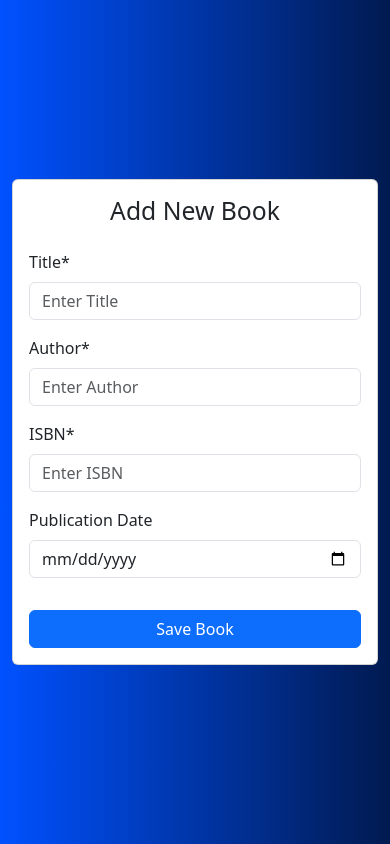
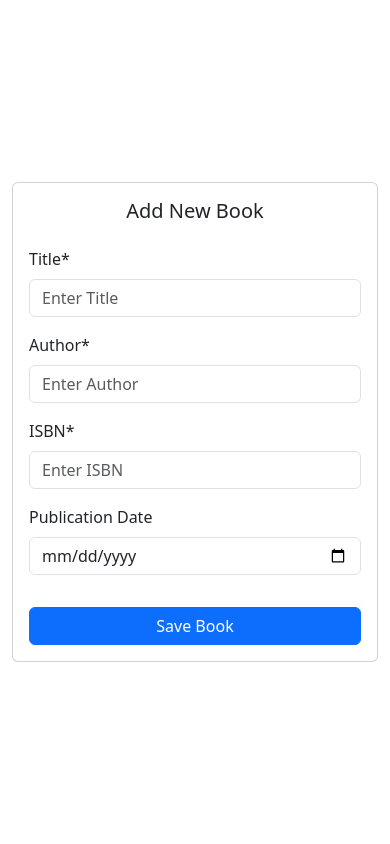
Before and after one commit to sandaru-sdm/book-management-system-frontend, a React (Vite) app: page /save-book in a window 390 px wide. Built offline with nearby package versions, Linux system fonts and the light colour scheme.

Commit message:
make some changes

```diff
--- a/src/index.css
+++ b/src/index.css
@@ -1,4 +1,128 @@
+/* Import Google Fonts */
+@import url('https://fonts.googleapis.com/css2?family=Poppins:wght@300;400;500;600;700&display=swap');
+@import url("https://cdn.jsdelivr.net/npm/bootstrap-icons@1.11.1/font/bootstrap-icons.css");
+
+/* Reset and Base Styles */
+* {
+  margin: 0;
+  padding: 0;
+  box-sizing: border-box;
+}
+
 body {
-  background: linear-gradient(to right, #0051ff, #011a50);
-  font-family: sans-serif;
+  font-family: 'Poppins', sans-serif;
+  background: #f8f9fa;
+  color: #333;
+  line-height: 1.6;
 }
+
+/* Card Styles */
+.card {
+  transition: transform 0.2s ease, box-shadow 0.2s ease;
+  border: none;
+  background: white;
+}
+
+.card:hover {
+  transform: translateY(-5px);
+  box-shadow: 0 10px 20px rgba(0, 0, 0, 0.1);
+}
+
+/* Button Styles */
+.btn {
+  font-weight: 500;
+  padding: 0.5rem 1.5rem;
+  border-radius: 8px;
+  transition: all 0.3s ease;
+}
+
+.btn-primary {
+  background: #0051ff;
+  border-color: #0051ff;
+}
+
+.btn-primary:hover {
+  background: #0046dd;
+  border-color: #0046dd;
+}
+
+/* Form Styles */
+.form-control {
+  border-radius: 8px;
+  padding: 0.75rem 1rem;
+  border: 1px solid #dee2e6;
+}
+
+.form-control:focus {
+  box-shadow: 0 0 0 3px rgba(0, 81, 255, 0.1);
+  border-color: #0051ff;
+}
+
+/* Loading Spinner */
+.spinner-border {
+  width: 2rem;
+  height: 2rem;
+}
+
+/* Modal Styles */
+.modal-content {
+  border-radius: 12px;
+  border: none;
+}
+
+.modal-header {
+  border-bottom: 1px solid #eee;
+}
+
+.modal-footer {
+  border-top: 1px solid #eee;
+}
+
+/* Navigation */
+.navbar {
+  background: white;
+  box-shadow: 0 2px 10px rgba(0, 0, 0, 0.05);
+}
+
+.navbar-brand {
+  font-weight: 700;
+  color: #0051ff;
+}
+
+/* Utility Classes */
+.shadow-sm {
+  box-shadow: 0 2px 8px rgba(0, 0, 0, 0.05) !important;
+}
+
+.min-vh-50 {
+  min-height: 50vh;
+}
+
+/* Responsive Text */
+@media (max-width: 768px) {
+  h1 {
+    font-size: 1.75rem;
+  }
+
+  .card-title {
+    font-size: 1.25rem;
+  }
+}
+
+/* Custom Scrollbar */
+::-webkit-scrollbar {
+  width: 8px;
+}
+
+::-webkit-scrollbar-track {
+  background: #f1f1f1;
+}
+
+::-webkit-scrollbar-thumb {
+  background: #0051ff;
+  border-radius: 4px;
+}
+
+::-webkit-scrollbar-thumb:hover {
+  background: #0046dd;
+}
```
